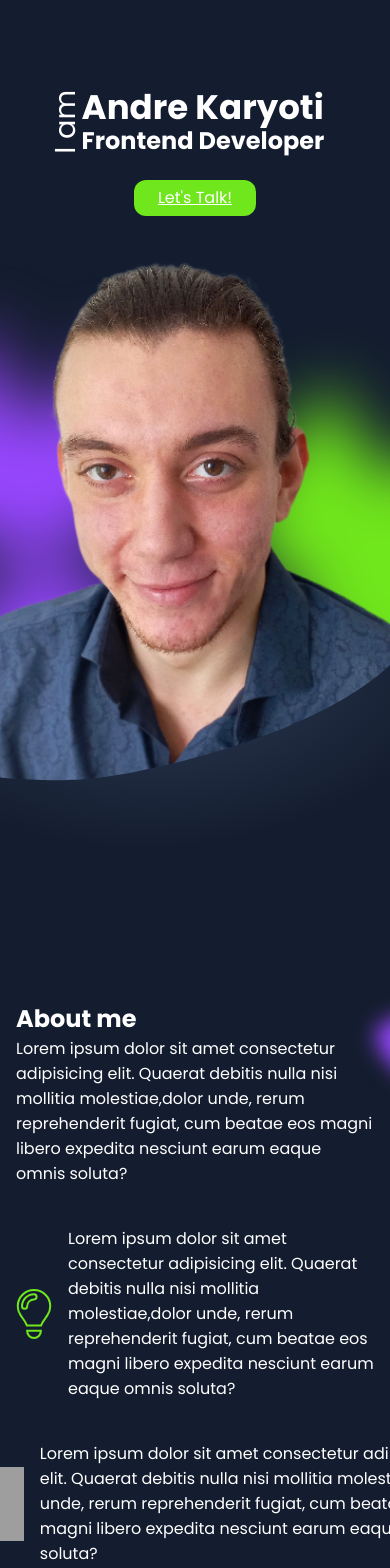
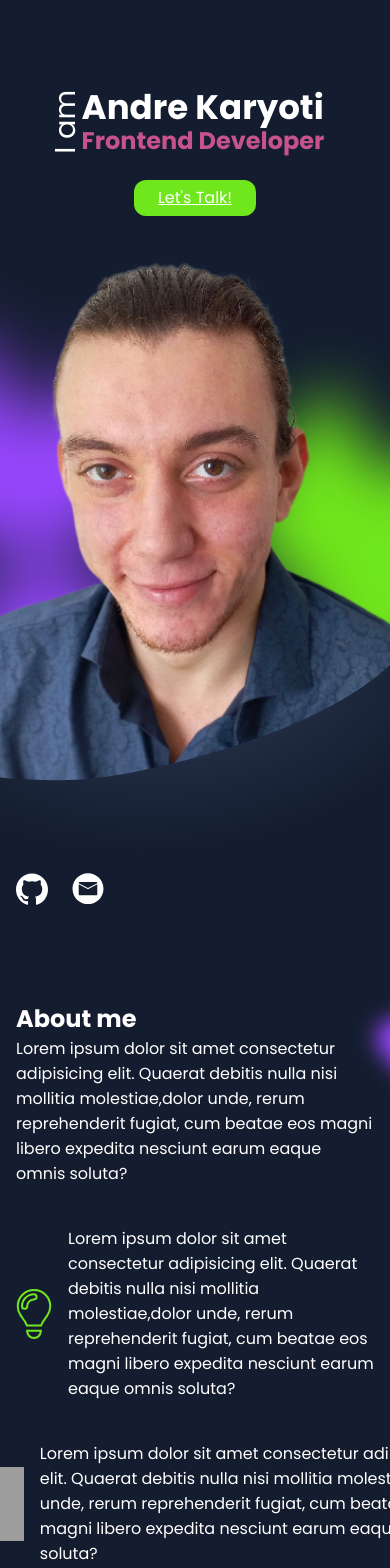
Before and after one commit to Zmoorgekaffi/portfolio, an Angular app: page / in a window 390 px wide. Shown: the top 1568 px of the page. Built offline with nearby package versions, Linux system fonts and the light colour scheme; grey boxes are pictures that could not be loaded.

Commit message:
fixed atf-section | added social media-links to atf-section

```diff
--- a/src/app/components/atf/atf.component.html
+++ b/src/app/components/atf/atf.component.html
@@ -27,7 +27,7 @@
                             </div>
                             <div style="margin-left: -2rem;">
                                 <h1 class="bold font90">Andre Karyoti</h1>
-                                <h2 class="purple-font font58">Frontend Developer</h2>
+                                <h2 class="atf-subtitle">Frontend Developer</h2>
                             </div>
                         </div>
                         <a href="#contact" class="button_primary font23">Let's Talk!</a>
@@ -39,4 +39,33 @@
     </div>
     <div class="vektor3" [innerHTML]="vektor3"></div>
 
+    <div class="sm-wrap">
+        <a href="https://github.com/Zmoorgekaffi/" target="_blank" class="sm-icon-wrap">
+            <svg width="100%" height="100%" viewBox="0 0 30 30" fill="none" xmlns="http://www.w3.org/2000/svg">
+                <path
+                    d="M15 0.512207C6.7125 0.512207 2.18932e-06 7.22471 2.18932e-06 15.5122C-0.00169914 18.6611 0.988222 21.7306 2.82933 24.2852C4.67043 26.8398 7.26922 28.7498 10.257 29.7442C11.007 29.8747 11.2875 29.4247 11.2875 29.0302C11.2875 28.6747 11.268 27.4942 11.268 26.2372C7.5 26.9317 6.525 25.3192 6.225 24.4747C6.0555 24.0427 5.325 22.7122 4.6875 22.3552C4.1625 22.0747 3.4125 21.3802 4.668 21.3622C5.85 21.3427 6.693 22.4497 6.975 22.8997C8.325 25.1677 10.482 24.5302 11.343 24.1372C11.475 23.1622 11.868 22.5067 12.3 22.1317C8.9625 21.7567 5.475 20.4622 5.475 14.7247C5.475 13.0927 6.0555 11.7442 7.0125 10.6927C6.8625 10.3177 6.3375 8.78021 7.1625 6.71771C7.1625 6.71771 8.418 6.32471 11.2875 8.25671C12.5086 7.9178 13.7703 7.74722 15.0375 7.74971C16.3125 7.74971 17.5875 7.91771 18.7875 8.25521C21.6555 6.30521 22.9125 6.71921 22.9125 6.71921C23.7375 8.78171 23.2125 10.3192 23.0625 10.6942C24.018 11.7442 24.6 13.0747 24.6 14.7247C24.6 20.4817 21.0945 21.7567 17.757 22.1317C18.3 22.5997 18.7695 23.4997 18.7695 24.9067C18.7695 26.9122 18.75 28.5247 18.75 29.0317C18.75 29.4247 19.032 29.8927 19.782 29.7427C22.7595 28.7374 25.3469 26.8237 27.1799 24.2709C29.0128 21.7182 29.9991 18.6549 30 15.5122C30 7.22471 23.2875 0.512207 15 0.512207Z"
+                    fill="currentColor" />
+            </svg>
+        </a>
+        <a href="mailto:andre.karyoti@outlook.de" class="sm-icon-wrap">
+            <svg width="100%" height="100%" viewBox="0 0 30 31" fill="none" xmlns="http://www.w3.org/2000/svg">
+                <path
+                    d="M15 0.141602C6.7 0.141602 0 6.8416 0 15.1416C0 23.4416 6.7 30.1416 15 30.1416C23.3 30.1416 30 23.4416 30 15.1416C30 6.8416 23.3 0.141602 15 0.141602ZM24 20.7416C24 21.2416 23.6 21.6416 23.1 21.6416H7C6.4 21.6416 6 21.1416 6 20.6416V10.9416L15 15.6416L24 10.9416V20.7416ZM24 9.8416L15 14.5416L6 9.8416V9.6416C6 9.1416 6.4 8.6416 7 8.6416H23C23.6 8.6416 24 9.1416 24 9.6416V9.8416Z"
+                    fill="currentColor" />
+            </svg>
+        </a>
+        <div class="sm-icon-wrap d-none">
+            <svg width="30" height="31" viewBox="0 0 30 31" fill="none" xmlns="http://www.w3.org/2000/svg">
+                <g clip-path="url(#clip0_167_875)">
+                <path d="M15 0.141602C6.7 0.141602 0 6.8416 0 15.1416C0 23.4416 6.7 30.1416 15 30.1416C23.3 30.1416 30 23.4416 30 15.1416C30 6.8416 23.3 0.141602 15 0.141602ZM6.7 5.6416C7.1 5.3416 7.6 5.1416 8 5.1416C8.4 5.1416 9 5.3416 9.3 5.6416C9.6 6.0416 9.8 6.4416 9.8 6.9416C9.8 7.4416 9.6 7.9416 9.2 8.2416C9 8.6416 8.5 8.8416 8 8.8416C7.5 8.8416 7 8.6416 6.7 8.3416C6.4 7.9416 6.2 7.4416 6.2 6.9416C6.2 6.4416 6.4 6.0416 6.7 5.6416ZM9.9 21.7416H6.2V10.2416H9.9V21.7416ZM23.8 21.7416H20.1V15.6416C20.1 11.9416 15.7 12.2416 15.7 15.6416V21.7416H12.1V10.2416H15.8V11.7416C17.3 8.9416 23.9 8.7416 23.9 14.4416V21.7416H23.8Z" fill="currentColor"/>
+                </g>
+                <defs>
+                <clipPath id="clip0_167_875">
+                <rect width="100%" height="100%" fill="currentColor" transform="translate(0 0.141602)"/>
+                </clipPath>
+                </defs>
+            </svg>
+        </div>
+    </div>
+
 </section>
--- a/src/app/components/atf/atf.component.scss
+++ b/src/app/components/atf/atf.component.scss
@@ -10,6 +10,12 @@
 
 .atf-padding-top {
     padding-top: calc(var(--sectionPadding) + 1rem);
+}
+
+.atf-subtitle {
+    color: $purple!important;
+    font-size: 3.95rem;
+    line-height: 4.25rem;
 }
 
 .img_wrap {
@@ -110,9 +116,47 @@
     }
 }
 
+.sm-wrap {
+    @include d-flex($jc: space-between);
+    gap: 2.5rem;
+    position: absolute;
+    bottom: 3rem;
+    left: var(--sitePadding);
+    z-index: 2;
+}
+
+.sm-icon-wrap {
+    width: 2rem;
+    height: 2rem;
+    cursor: pointer;
+    color: white;
+
+    svg {
+        transition: transform ease-in-out 200ms, color ease-in-out 200ms;
+        color: currentColor;
+
+        g {
+            color: currentColor;
+        }
+    }
+
+    &:hover {
+        color: $green;
+
+        svg {
+            transform: scale(1.1);
+        }
+    }
+}
+
 @media (max-width:991px) {
     .title-frame {
         gap: 1rem;
+    }
+
+    .atf-subtitle {
+        font-size: 3.25rem;
+        line-height: 3.55rem;
     }
 }
 
@@ -121,3 +165,23 @@
         padding-top: calc(var(--sectionPadding) + 2.5rem);
     }
 }
+
+@media (max-width:720px) {
+    .sm-wrap {
+        gap: 1.5rem;
+    }
+}
+
+@media (max-width:768px) {
+    .atf-subtitle {
+        font-size: 2.55rem;
+        line-height: 2.85rem;
+    }
+}
+
+@media (max-width:480px) {
+    .atf-subtitle {
+        font-size: 1.5rem;
+        line-height: 1.8rem;
+    }
+}
--- a/src/app/components/atf/atf.component.ts
+++ b/src/app/components/atf/atf.component.ts
@@ -52,18 +52,17 @@ export class AtfComponent implements OnInit {
     ')
 
     this.vektor3 = this.sanitizer.bypassSecurityTrustHtml(
-      '\
-        <svg style="position:relative;" width="100%" height="100%" viewBox="0 0 1442 1079" fill="none" xmlns="http://www.w3.org/2000/svg" preserveAspectRatio="none">\
-          <path d="M1442 0V712.4C1417.8 724.3 1393 735.9 1367.7 747.3C1174.2 834.1 943.8 908.2 682.9 967.3C404.9 1030.3 152.1 1063 2 1078.6L0 421.5C236 441.5 353.4 434.372 569.5 385C984 290.3 1281.7 152.1 1442 0Z" fill="url(#paint0_radial_535_3084)"/>\
-            <defs>\
-            <radialGradient id="paint0_radial_535_3084" cx="0" cy="0" r="1" gradientUnits="userSpaceOnUse" gradientTransform="translate(674 42.5) rotate(82.2154) scale(887.756 1492.19)">\
-            <stop offset="0.00372417" stop-color="#1A2743"/>\
-            <stop offset="0.135417" stop-color="#27334B"/>\
-            <stop offset="0.719125" stop-color="#141D2F"/>\
-            </radialGradient>\
-            </defs>\
-        </svg>\
-      ')
+      '<svg style="position:relative;" width="100%" height="100%" viewBox="0 0 1442 1079" fill="none" xmlns="http://www.w3.org/2000/svg" preserveAspectRatio="none">' +
+        '<path d="M1442 0V712.4C1417.8 724.3 1393 735.9 1367.7 747.3C1174.2 834.1 943.8 908.2 682.9 967.3C404.9 1030.3 152.1 1063 2 1078.6L0 421.5C236 441.5 353.4 434.372 569.5 385C984 290.3 1281.7 152.1 1442 0Z" fill="url(#paint0_radial_535_3084)"/>' +
+        '<defs>' +
+          '<radialGradient id="paint0_radial_535_3084" cx="0" cy="0" r="1" gradientUnits="userSpaceOnUse" gradientTransform="translate(674 42.5) rotate(82.2154) scale(887.756 1492.19)">' +
+            '<stop offset="0.00372417" stop-color="#1A2743"/>' +
+            '<stop offset="0.135417" stop-color="#27334B"/>' +
+            '<stop offset="0.719125" stop-color="#141D2F"/>' +
+          '</radialGradient>' +
+        '</defs>' +
+      '</svg>'
+    );
     }
 
     ngOnInit(): void {
--- a/src/app/components/contact/contact.component.scss
+++ b/src/app/components/contact/contact.component.scss
@@ -44,6 +44,7 @@ h3 {
     border-radius: 10px;
     border: solid 1px $violet;
     padding: 0.5rem;
+    max-width: 100%;
 
     &:hover {
         border-color: $green;
--- a/src/app/components/footer/footer.component.html
+++ b/src/app/components/footer/footer.component.html
@@ -11,21 +11,21 @@
         </div>
 
         <div class="sm-wrap">
-            <div class="sm-icon-wrap">
+            <a href="https://github.com/Zmoorgekaffi/" target="_blank" class="sm-icon-wrap">
                 <svg width="100%" height="100%" viewBox="0 0 30 30" fill="none" xmlns="http://www.w3.org/2000/svg">
                     <path
                         d="M15 0.512207C6.7125 0.512207 2.18932e-06 7.22471 2.18932e-06 15.5122C-0.00169914 18.6611 0.988222 21.7306 2.82933 24.2852C4.67043 26.8398 7.26922 28.7498 10.257 29.7442C11.007 29.8747 11.2875 29.4247 11.2875 29.0302C11.2875 28.6747 11.268 27.4942 11.268 26.2372C7.5 26.9317 6.525 25.3192 6.225 24.4747C6.0555 24.0427 5.325 22.7122 4.6875 22.3552C4.1625 22.0747 3.4125 21.3802 4.668 21.3622C5.85 21.3427 6.693 22.4497 6.975 22.8997C8.325 25.1677 10.482 24.5302 11.343 24.1372C11.475 23.1622 11.868 22.5067 12.3 22.1317C8.9625 21.7567 5.475 20.4622 5.475 14.7247C5.475 13.0927 6.0555 11.7442 7.0125 10.6927C6.8625 10.3177 6.3375 8.78021 7.1625 6.71771C7.1625 6.71771 8.418 6.32471 11.2875 8.25671C12.5086 7.9178 13.7703 7.74722 15.0375 7.74971C16.3125 7.74971 17.5875 7.91771 18.7875 8.25521C21.6555 6.30521 22.9125 6.71921 22.9125 6.71921C23.7375 8.78171 23.2125 10.3192 23.0625 10.6942C24.018 11.7442 24.6 13.0747 24.6 14.7247C24.6 20.4817 21.0945 21.7567 17.757 22.1317C18.3 22.5997 18.7695 23.4997 18.7695 24.9067C18.7695 26.9122 18.75 28.5247 18.75 29.0317C18.75 29.4247 19.032 29.8927 19.782 29.7427C22.7595 28.7374 25.3469 26.8237 27.1799 24.2709C29.0128 21.7182 29.9991 18.6549 30 15.5122C30 7.22471 23.2875 0.512207 15 0.512207Z"
                         fill="currentColor" />
                 </svg>
-            </div>
-            <div class="sm-icon-wrap">
+            </a>
+            <a href="mailto:andre.karyoti@outlook.de" class="sm-icon-wrap">
                 <svg width="100%" height="100%" viewBox="0 0 30 31" fill="none" xmlns="http://www.w3.org/2000/svg">
                     <path
                         d="M15 0.141602C6.7 0.141602 0 6.8416 0 15.1416C0 23.4416 6.7 30.1416 15 30.1416C23.3 30.1416 30 23.4416 30 15.1416C30 6.8416 23.3 0.141602 15 0.141602ZM24 20.7416C24 21.2416 23.6 21.6416 23.1 21.6416H7C6.4 21.6416 6 21.1416 6 20.6416V10.9416L15 15.6416L24 10.9416V20.7416ZM24 9.8416L15 14.5416L6 9.8416V9.6416C6 9.1416 6.4 8.6416 7 8.6416H23C23.6 8.6416 24 9.1416 24 9.6416V9.8416Z"
                         fill="currentColor" />
                 </svg>
-            </div>
-            <div class="sm-icon-wrap">
+            </a>
+            <div class="sm-icon-wrap d-none">
                 <svg width="30" height="31" viewBox="0 0 30 31" fill="none" xmlns="http://www.w3.org/2000/svg">
                     <g clip-path="url(#clip0_167_875)">
                     <path d="M15 0.141602C6.7 0.141602 0 6.8416 0 15.1416C0 23.4416 6.7 30.1416 15 30.1416C23.3 30.1416 30 23.4416 30 15.1416C30 6.8416 23.3 0.141602 15 0.141602ZM6.7 5.6416C7.1 5.3416 7.6 5.1416 8 5.1416C8.4 5.1416 9 5.3416 9.3 5.6416C9.6 6.0416 9.8 6.4416 9.8 6.9416C9.8 7.4416 9.6 7.9416 9.2 8.2416C9 8.6416 8.5 8.8416 8 8.8416C7.5 8.8416 7 8.6416 6.7 8.3416C6.4 7.9416 6.2 7.4416 6.2 6.9416C6.2 6.4416 6.4 6.0416 6.7 5.6416ZM9.9 21.7416H6.2V10.2416H9.9V21.7416ZM23.8 21.7416H20.1V15.6416C20.1 11.9416 15.7 12.2416 15.7 15.6416V21.7416H12.1V10.2416H15.8V11.7416C17.3 8.9416 23.9 8.7416 23.9 14.4416V21.7416H23.8Z" fill="currentColor"/>
--- a/src/app/components/header/header.component.scss
+++ b/src/app/components/header/header.component.scss
@@ -13,10 +13,6 @@ section {
     width: 100%;
     @include d-flex(space-between);
     padding-block: 1rem;
-    .logo {
-        width: 164px;
-        height: 64px;
-    }
     .nav-links {
         @include d-flex();
         gap: 1rem;
@@ -79,14 +75,6 @@ a:hover {
 
 .margin-top-3rem {
     margin-top: 3rem!important;
-}
-
-.color-green {
-    color: $green!important;
-}
-
-.color-purple {
-    color: $purple!important;
 }
 
 // keyframes
```
